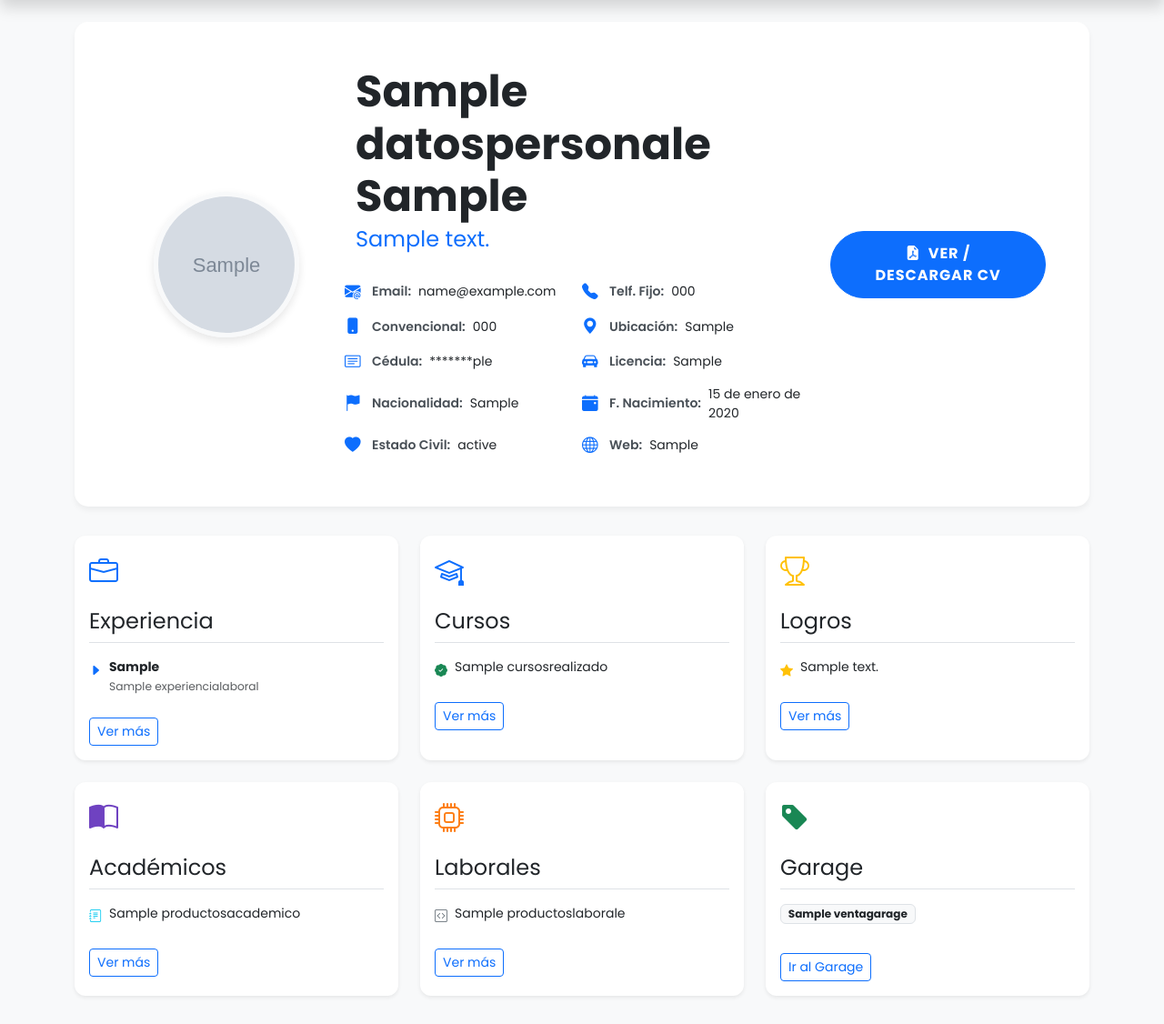
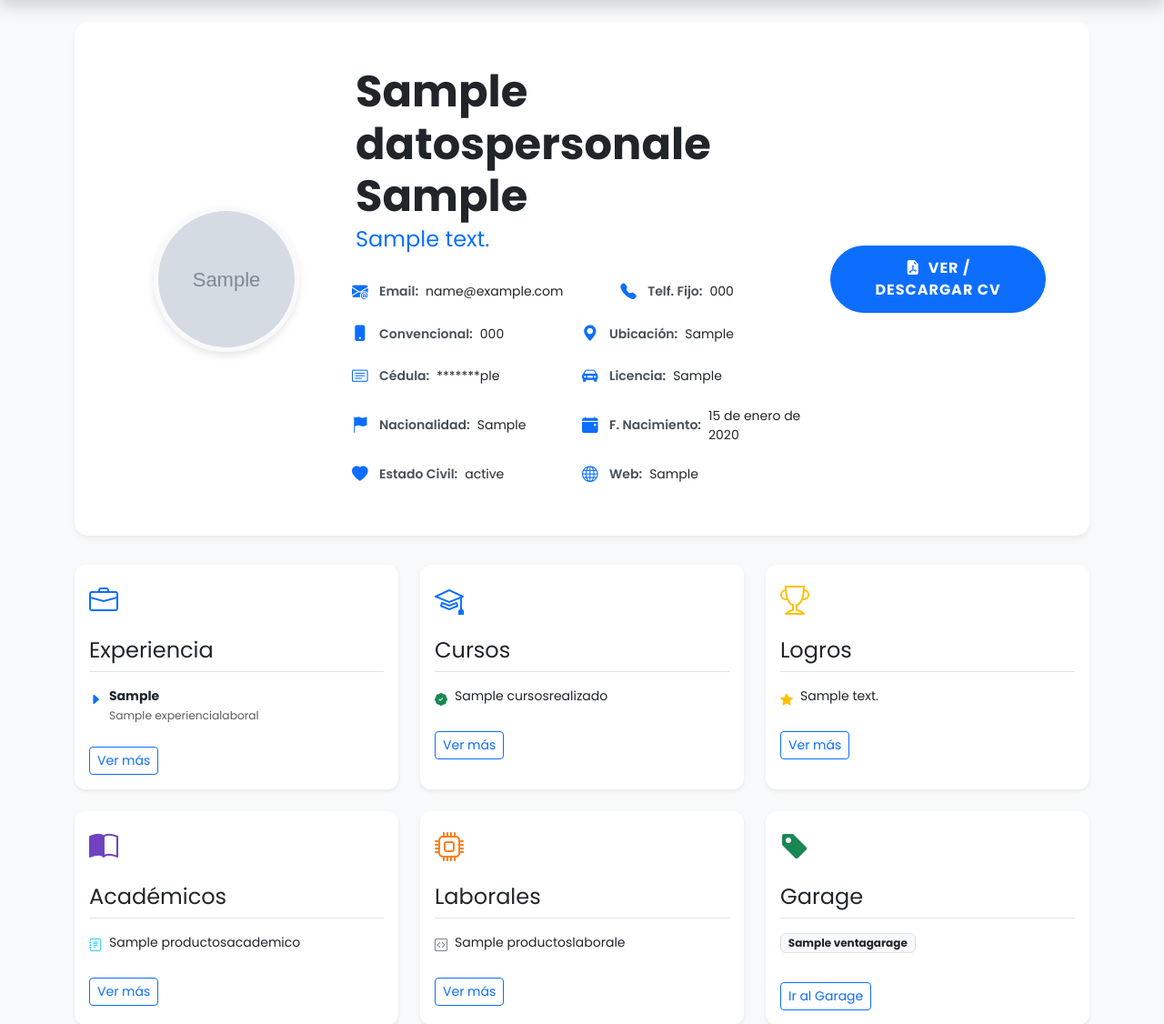
Before and after one commit to 10SEBASG01/CV-JANDRY-GUARANDA, a Django app: page / in a window 1280 px wide. Shown: the part 78-1204 px from the top of the page at 91% size. Run offline with Django 5.2, Linux system fonts and the light colour scheme; tables that the repository leaves empty hold one stand-in row (values such as "Sample post"); grey boxes marked "Sample" are stand-in pictures.

Commit message:
Tercer Commit Proyecto

```diff
--- a/Perfil/models.py
+++ b/Perfil/models.py
@@ -7,7 +7,7 @@ class DatosPersonales(models.Model):
     fotoperfil = models.ImageField(upload_to='perfil/', null=True, blank=True)
     email_contacto = models.EmailField(max_length=100, null=True, blank=True)
     archivocv = models.FileField(upload_to='cv/', null=True, blank=True)
-    descripcionperfil = models.CharField(max_length=50)
+    descripcionperfil = models.CharField(max_length=200)
     perfilactivo = models.IntegerField()
     apellidos = models.CharField(max_length=60)
     nombres = models.CharField(max_length=60)
@@ -18,7 +18,7 @@ class DatosPersonales(models.Model):
     sexo_choices = [('H', 'Hombre'), ('M', 'Mujer')]
     sexo = models.CharField(max_length=1, choices=sexo_choices)
     estadocivil = models.CharField(max_length=50)
-    licenciaconducir = models.CharField(max_length=6, blank=True, null=True)
+    licenciaconducir = models.CharField(max_length=10, blank=True, null=True)
     telefonoconvencional = models.CharField(max_length=15, blank=True, null=True)
     telefonofijo = models.CharField(max_length=15, blank=True, null=True)
     direcciontrabajo = models.CharField(max_length=50, blank=True, null=True)
--- a/Perfil/templates/home.html
+++ b/Perfil/templates/home.html
@@ -89,57 +89,57 @@
             </h1>
             <p class="h4 text-primary mb-4">{{ perfil.descripcionperfil }}</p>
 
-            <div class="contact-info row">
-                <div class="col-md-6 small">
+            <div class="contact-info row g-2">
+                <div class="col-md-7 col-12 small">
                     <i class="bi bi-envelope-at-fill"></i>
-                    <span class="info-label">Email:</span> {{ perfil.email_contacto }}
+                    <span class="info-label">Email:</span> <span class="text-break">{{ perfil.email_contacto }}</span>
                 </div>
 
-                <div class="col-md-6 small">
+                <div class="col-md-5 col-12 small">
                     <i class="bi bi-telephone-fill"></i>
                     <span class="info-label">Telf. Fijo:</span> {{ perfil.telefonofijo|default:"N/A" }}
                 </div>
 
-                <div class="col-md-6 small">
+                <div class="col-md-6 col-12 small">
                     <i class="bi bi-phone-fill"></i>
-                    <span class="info-label">Convencional:</span> {{ perfil.telefonoconvencional|default:"N/A" }}
+                    <span class="info-label">Convencional:</span> {{ perfil.telefonoconvencional|default:"----" }}
                 </div>
 
-                <div class="col-md-6 small">
+                <div class="col-md-6 col-12 small">
                     <i class="bi bi-geo-alt-fill"></i>
                     <span class="info-label">Ubicación:</span> {{ perfil.direcciondomiciliaria }}
                 </div>
 
-                <div class="col-md-6 small">
+                <div class="col-md-6 col-12 small">
                     <i class="bi bi-card-text"></i>
                     <span class="info-label">Cédula:</span>
                     *******{{ perfil.numerocedula|slice:"-3:" }}
                 </div>
 
-                <div class="col-md-6 small">
+                <div class="col-md-6 col-12 small">
                     <i class="bi bi-car-front-fill"></i>
                     <span class="info-label">Licencia:</span> {{ perfil.licenciaconducir|default:"No posee" }}
                 </div>
 
-                <div class="col-md-6 small">
+                <div class="col-md-6 col-12 small">
                     <i class="bi bi-flag-fill"></i>
                     <span class="info-label">Nacionalidad:</span> {{ perfil.nacionalidad }}
                 </div>
 
-                <div class="col-md-6 small">
+                <div class="col-md-6 col-12 small">
                     <i class="bi bi-calendar-event-fill"></i>
                     <span class="info-label">F. Nacimiento:</span> {{ perfil.fechanacimiento }}
                 </div>
 
-                <div class="col-md-6 small">
+                <div class="col-md-6 col-12 small">
                     <i class="bi bi-heart-fill"></i>
                     <span class="info-label">Estado Civil:</span> {{ perfil.estadocivil }}
                 </div>
 
                 {% if perfil.sitioweb %}
-                <div class="col-md-6 small">
+                <div class="col-md-6 col-12 small">
                     <i class="bi bi-globe"></i>
-                    <span class="info-label">Web:</span> {{ perfil.sitioweb }}
+                    <span class="info-label">Web:</span> <span class="text-break">{{ perfil.sitioweb }}</span>
                 </div>
                 {% endif %}
             </div>
@@ -159,8 +159,6 @@
         {% endif %}
     </div>
 </div>
-
-<!-- ===== RESÚMENES (TODO TUYO, SIN BORRAR NADA) ===== -->
 
 <div class="row g-4">
     <div class="col-md-6 col-lg-4">
```
Also changed, not shown: 1 other file.
